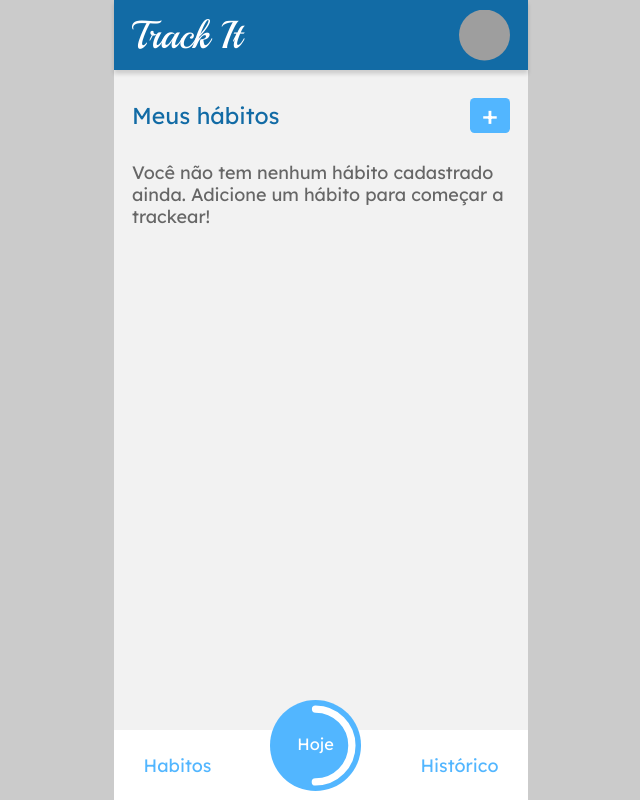
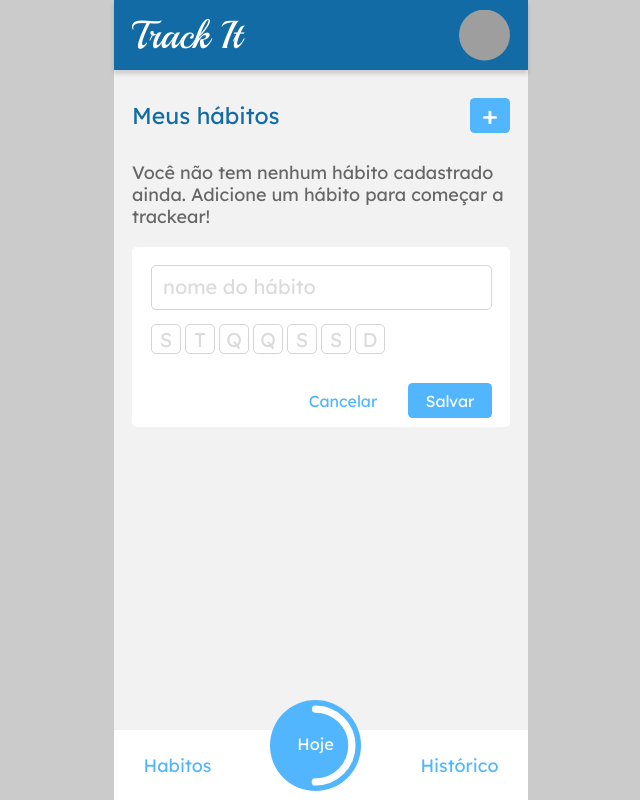
Before and after one commit to luccaviccini/projeto11-trackit, a React (Create React App) app: page /habitos in a window 1280 px wide. Shown: the whole page, without its empty margins (319-959 px from the left). Built offline with nearby package versions, Linux system fonts and the light colour scheme; grey boxes are pictures that could not be loaded.

Commit message:
feat: add Habits menu

```diff
--- /dev/null
+++ b/src/pages/HabitsPage/AddHabit.js
@@ -0,0 +1,89 @@
+import React from "react";
+import styled from "styled-components";
+
+function AddHabit() {
+  return (
+    <StyledAddHabits>
+      <input type="text" placeholder="nome do hábito"></input>
+      <button className="weekdayButton">S</button>
+      <button className="weekdayButton">T</button>
+      <button className="weekdayButton">Q</button>
+      <button className="weekdayButton">Q</button>
+      <button className="weekdayButton">S</button>
+      <button className="weekdayButton">S</button>
+      <button className="weekdayButton">D</button>
+      <StyledButtonsContainer>
+        <button className="cancelButton">Cancelar</button>
+        <button className="saveButton">Salvar</button>
+      </StyledButtonsContainer>
+    </StyledAddHabits>
+  );
+}
+
+export default AddHabit;
+
+const StyledAddHabits = styled.div`
+  width: 100%;
+  height: 180px;
+  margin-top: 20px;
+  padding: 18px 18px 15px 19px;
+  background: #ffffff;
+  border-radius: 5px;
+  input {
+    width: 100%;
+    height: 45px;
+    padding: 9px 0 11px 11px;
+    border: 1px solid #d5d5d5;
+    border-radius: 5px;
+    ::placeholder {
+      font-size: 19.98px;
+      color: #dbdbdb;
+    }
+  }
+
+  .weekdayButton {
+    width: 30px;
+    height: 30px;
+    margin-top: 8px;
+    margin-right: 4px;
+    background-color: white;
+    border: 1px solid #d5d5d5;
+    border-radius: 5px;
+    color: #dbdbdb;
+    font-size: 19.98px;
+    :hover {
+      cursor: pointer;
+    }
+  }
+`;
+
+const StyledButtonsContainer = styled.div`
+  height: 64px;
+  display: flex;
+  align-items: end;
+  justify-content: end;
+
+
+  button {
+    width: 84px;
+    height: 35px;
+    font-size: 15.98px;
+    border: none;
+  }
+  .cancelButton {
+    color: #52b6ff;
+    background: white;
+    :disabled {
+      color: rgba(82, 182, 255, 0.5);
+    }
+  }
+  .saveButton {
+    margin-left: 23px;
+    background: #52b6ff;
+    border-radius: 4.63636px;
+    color: white;
+    :disabled {
+      background: rgba(82, 182, 255, 0.5);
+    }
+  }
+`;
--- a/src/pages/HabitsPage/HabitsPage.js
+++ b/src/pages/HabitsPage/HabitsPage.js
@@ -3,6 +3,7 @@ import { Container } from "../../common/styles";
 import styled from "styled-components";
 import Footer from "../../components/Footer/Footer";
 import Header from "../../components/Header/Header";
+import AddHabit from "./AddHabit"
 
 
 export function HabitsPage() {
@@ -18,7 +19,7 @@ export function HabitsPage() {
           Você não tem nenhum hábito cadastrado ainda. Adicione um hábito para
           começar a trackear!
         </StyledNoHabitTxt>
-
+        <AddHabit />
         <Footer />
       </StyledHabitsPage>
     </Container>
@@ -35,8 +36,6 @@ const StyledHabitsPage = styled.div`
   align-items: center;
   margin: 70px 0px;
   padding: 0px 18px;
-
-
 
 `
 const StyledAddHabits = styled.div`
```
Also changed, not shown: src/components/DayButton.js (added, +17 -0 lines).
